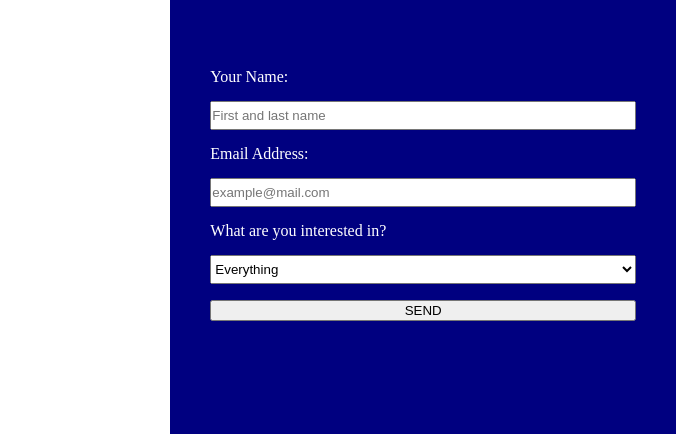
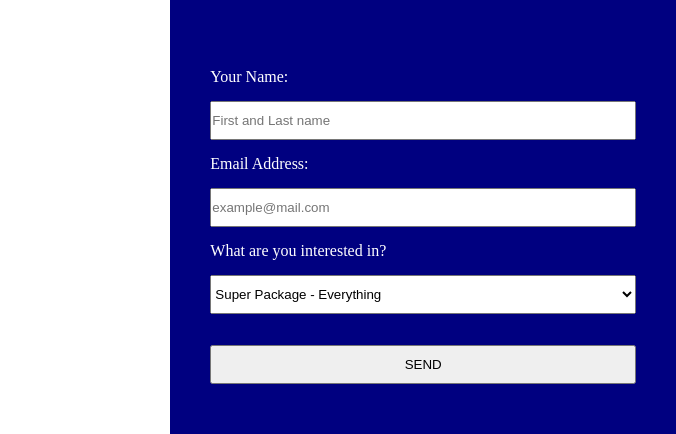
Before and after one commit to haikalbintang/Latihan_3, a plain HTML site: page index.html in a window 1280 px wide. Shown: the part 314-748 px from the top of the page, 604-1280 px from the left. Drawn offline with Linux system fonts and the light colour scheme.

Commit message:
udah cukup

```diff
--- a/css/style.css
+++ b/css/style.css
@@ -210,7 +210,18 @@ body{
 	flex-direction: column;
 }
 .input-1, .input-2, .input-3 {
-	padding: 5px 150px 5px 0px;
+	padding: 10px 150px 10px 0px;
+}
+.gender {
+	display: flex;
+	margin-bottom: 10px;
+}
+.interest {
+	display: inline-flex;
+}
+.submit {
+	padding: 10px 100px 10px 100px;
+	margin-top: 15px;
 }
 
 /* Our Packages */
@@ -250,9 +261,6 @@ body{
 	flex-direction: row;
 	align-items: center;
 }
-.city > .bali {
-
-}
 .city > img {
 	border-radius: 50%;
 	height: 80px;
@@ -272,7 +280,6 @@ body{
 	display:flex;
 	flex-direction: column;
 	justify-content: center;
-	align
 }
 #call-us > h2 {
 	display: flex;
--- a/index.html
+++ b/index.html
@@ -63,7 +63,7 @@
                 <form action="">
                     <label class="label-1" for="your-name">Your Name:</label>
                     <br>
-                    <input class="input-1" type="text" placeholder="First and last name" name="your-name">
+                    <input class="input-1" type="text" placeholder="First and Last name" name="your-name">
                     <br>
                     <label class="label-2" for="email-address">Email Address:</label>
                     <br>
@@ -72,10 +72,10 @@
                     <label class="label-3" for="interest">What are you interested in?</label>
                     <br>
                     <select class="input-3" name="interest" id="interest">
-                        <option value="religion">Religion</option>
-                        <option value="science">Science</option>
-                        <option value="art">Art</option>
-                        <option selected value="everything">Everything</option>
+                        <option value="religion">Package 1 - Religion</option>
+                        <option value="science">Package 2 - Science</option>
+                        <option value="art">Package 3 - Art</option>
+                        <option selected value="everything">Super Package - Everything</option>
                     </select>
                     <br>
                     <button class="submit" type="submit">SEND</button>
```
